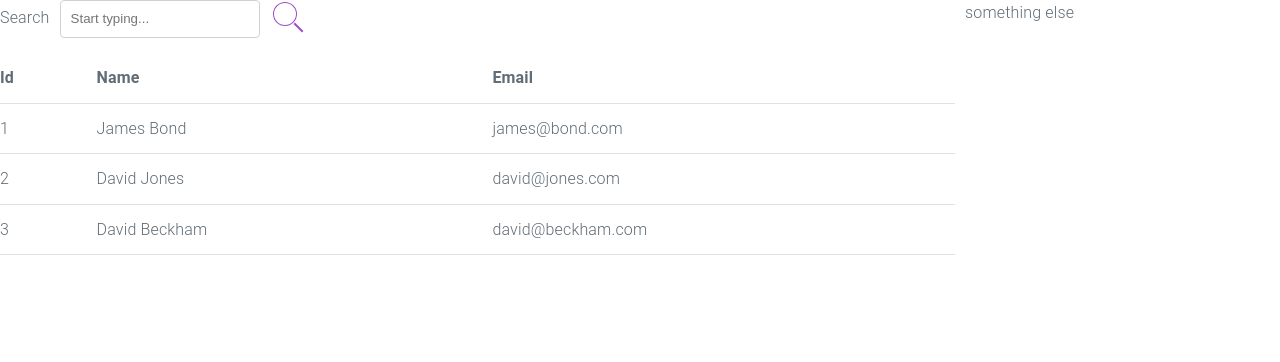
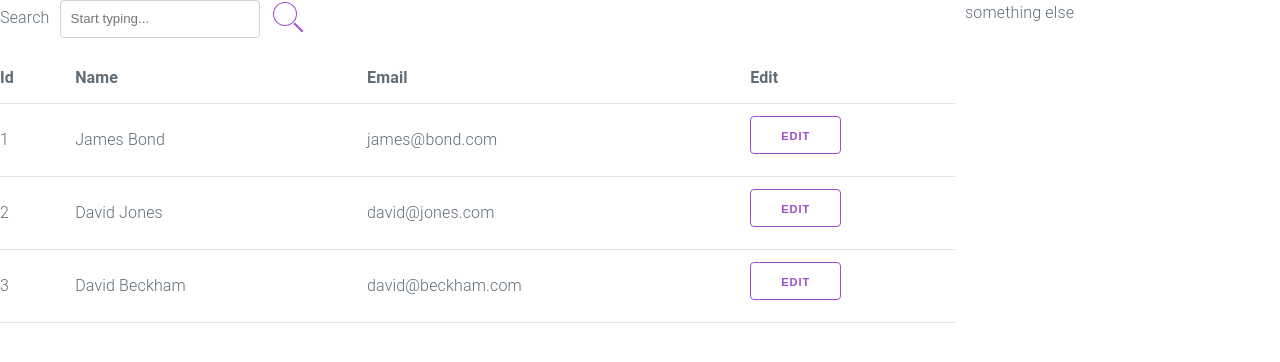
Before and after one commit to yihanlu1993/customer-dash, a React (Create React App) app: page / in a window 1280 px wide. Shown: the top 362 px of the page. Built offline with nearby package versions, Linux system fonts and the light colour scheme.

Commit message:
add edit button to table

```diff
--- a/src/App.js
+++ b/src/App.js
@@ -20,21 +20,27 @@ class App extends Component {
     console.log(e.target.value);
   }
 
+  onClickEdit = (id) => {
+    console.log(id)
+  }
+
   render() {
     return (
       <div className="row">
-        <div class="column column-75">
+        <div className="column column-75">
           <SearchBar
             onSearchClick={this.onSearchClick}
             onSearchInputChange={this.onSearchInputChange}
+            onClickEdit={this.onClickEdit}
           />
           <div>
             <CustomerTable
               data={DATA}
+              onClickEdit={this.onClickEdit}
             />
           </div>
         </div>
-        <div class="column-25">something else</div>
+        <div className="column-25">something else</div>
       </div>
     );
   }
--- a/src/components/CustomerTable.js
+++ b/src/components/CustomerTable.js
@@ -1,8 +1,10 @@
 import React from 'react';
 
-const CustomerTable = (
-    data
-) => {
+const CustomerTable = ({
+    data,
+    editClick,
+    onClickEdit
+}) => {
     return (
         <table>
             <thead>
@@ -10,16 +12,29 @@ const CustomerTable = (
                 <th>Id</th>
                 <th>Name</th>
                 <th>Email</th>
+                <th>Edit</th>
             </tr>
             </thead>
             <tbody>
                 {
-                    data.data.map(
+                    data.map(
                         (a, i) => (
                             <tr key={i}>
                                 <td>{a.id}</td>
                                 <td>{a.name}</td>
                                 <td>{a.email}</td>
+                                <td>
+                                    <button
+                                        className="button button-outline"
+                                        onClick={
+                                            () => {
+                                                onClickEdit(a.id);
+                                            }
+                                        }
+                                    >
+                                        Edit
+                                    </button>
+                                </td>
                             </tr>
                         )
                     )
```
